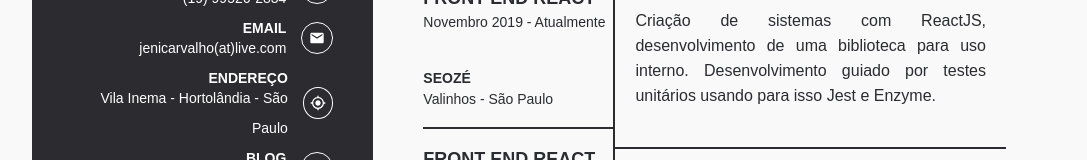
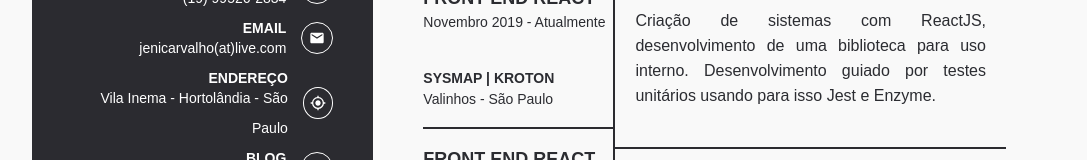
Before and after one commit to jenicarvalho/resume-curriculo, a React (Create React App) app: page / in a window 1280 px wide. Shown: the part 599-759 px from the top of the page, without its empty margins (96-1183 px from the left). Built offline with nearby package versions, Linux system fonts and the light colour scheme.

Commit message:
atualizado nome da empresa atual

```diff
--- a/src/components/Experience/Experience.js
+++ b/src/components/Experience/Experience.js
@@ -12,7 +12,7 @@ export default function Experience() {
           <h4>Front End React</h4>
           <date>Novembro 2019 - Atualmente</date>
 
-          <strong>SeoZé</strong>
+          <strong>SysMap | Kroton</strong>
           <span>Valinhos - São Paulo</span>
         </div>
         <p>
```
